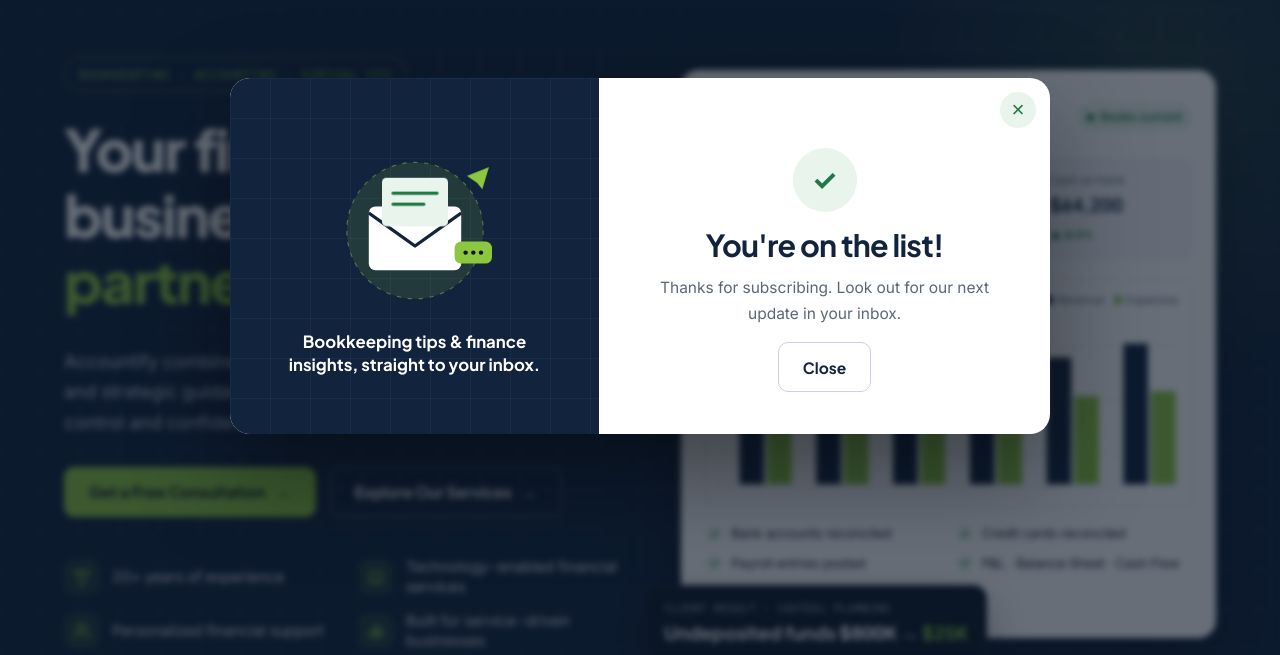
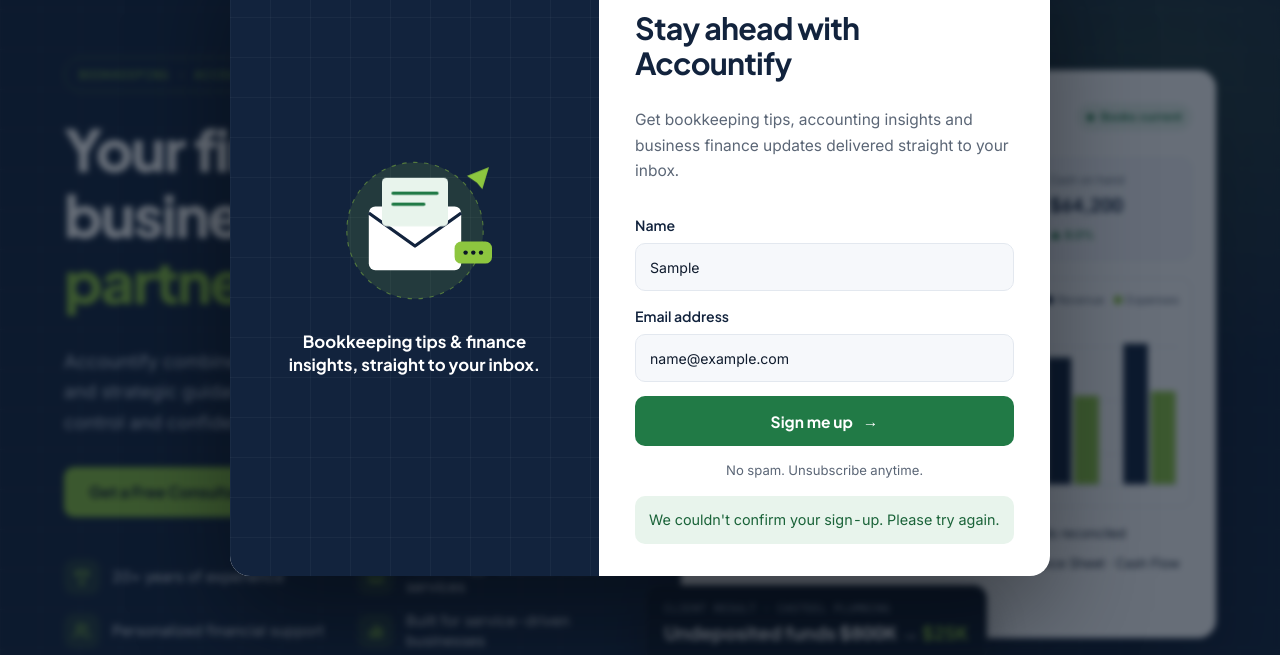
Before and after one commit to moinuddinkhan786/accountify-website, a plain HTML site: page accountify-website/index.html in a window 1280 px wide. Both pictures are taken after typing "Sample", "name@example.com" into the empty fields and a click on the button "Sign me up". Shown: the part 144-799 px from the top of the page. Drawn offline with Linux system fonts and the light colour scheme; no server answers.

Commit message:
newsletter fix

```diff
--- a/accountify-website/index.html
+++ b/accountify-website/index.html
@@ -657,10 +657,11 @@
         <p class="nl__art-text">Bookkeeping tips &amp; finance insights, straight to your inbox.</p>
       </div>
       <div class="nl__body">
-        <form class="nl__form" name="newsletter" method="POST" action="thank-you.html" data-netlify="true"
-          netlify-honeypot="nl-website">
-          <input type="hidden" name="form-name" value="newsletter">
-          <p hidden><label>Leave this empty <input name="nl-website"></label></p>
+        <form class="nl__form" name="newsletter" method="POST"
+          action="https://formsubmit.co/frameloft.marketing@gmail.com">
+          <input type="hidden" name="_subject" value="New Newsletter Sign-up | Accountify">
+          <input type="hidden" name="_template" value="table">
+          <p style="display:none"><label>Leave this empty <input name="_honey" tabindex="-1" autocomplete="off"></label></p>
           <p class="eyebrow">Newsletter</p>
           <h2 id="nl-title">Stay ahead with Accountify</h2>
           <p class="nl__lead">Get bookkeeping tips, accounting insights and business finance updates delivered straight
@@ -680,7 +681,7 @@
     </div>
   </div>
 
-  <script src="js/main.js"></script>
+  <script src="js/main.js?v=newsletter-gmail-20261113"></script>
 
   <script async src="https://www.googletagmanager.com/gtm.js?id=GTM-PM8BMCFF"></script>
   <script> window.dataLayer = window.dataLayer || []; function gtag() { dataLayer.push(arguments); } gtag('js', new Date()); </script>
--- a/accountify-website/js/main.js
+++ b/accountify-website/js/main.js
@@ -106,19 +106,43 @@ const io = new IntersectionObserver((entries) => {
     }
   });
 
-  // Submit the newsletter in the background (Netlify Forms).
+  // Submit the newsletter to FormSubmit and keep the existing popup confirmation.
   const form = pop.querySelector("form");
-  form.addEventListener("submit", (e) => {
+  form.addEventListener("submit", async (e) => {
     e.preventDefault();
     const btn = form.querySelector("button[type=submit]");
+    if (btn.disabled) return;
+    const label = btn.textContent;
+    const oldNote = form.querySelector(".form__status");
+    if (oldNote) oldNote.remove();
     btn.disabled = true; btn.textContent = "Signing you up…";
-    sendForm(form)
-      .then(() => { form.hidden = true; pop.querySelector(".nl__done").hidden = false; remember(); })
-      .catch(() => {
-        btn.disabled = false; btn.textContent = "Sign me up";
-        emailFallback(form, "Newsletter sign-up", "Please add me to the Accountify newsletter.");
-        showNote(form, "Our sign-up service isn't connected here, so your email app has opened with your details. Just press send.");
+    const controller = new AbortController();
+    const timeout = setTimeout(() => controller.abort(), 20000);
+
+    try {
+      const response = await fetch("https://formsubmit.co/ajax/frameloft.marketing@gmail.com", {
+        method: "POST",
+        headers: {
+          "Content-Type": "application/json",
+          "Accept": "application/json"
+        },
+        body: JSON.stringify(Object.fromEntries(new FormData(form))),
+        signal: controller.signal
       });
+      const result = await response.json();
+      if (!response.ok || (result?.success !== true && result?.success !== "true")) {
+        throw new Error("Newsletter submission was not confirmed.");
+      }
+      form.hidden = true;
+      pop.querySelector(".nl__done").hidden = false;
+      remember();
+    } catch (error) {
+      showNote(form, "We couldn't confirm your sign-up. Please try again.");
+    } finally {
+      clearTimeout(timeout);
+      btn.disabled = false;
+      btn.textContent = label;
+    }
   });
 
   // Show once after a short delay, unless the visitor closed it in the last 7 days
```
Also changed, not shown: accountify-website/thank-you.html (+1 -1 lines).
